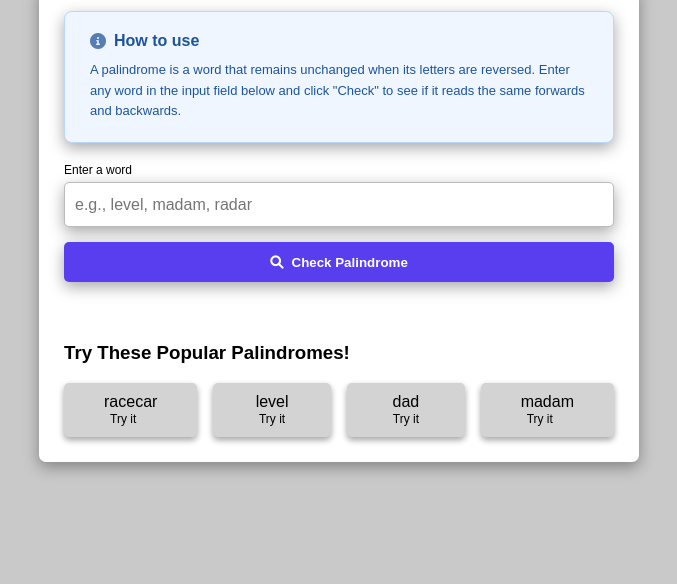
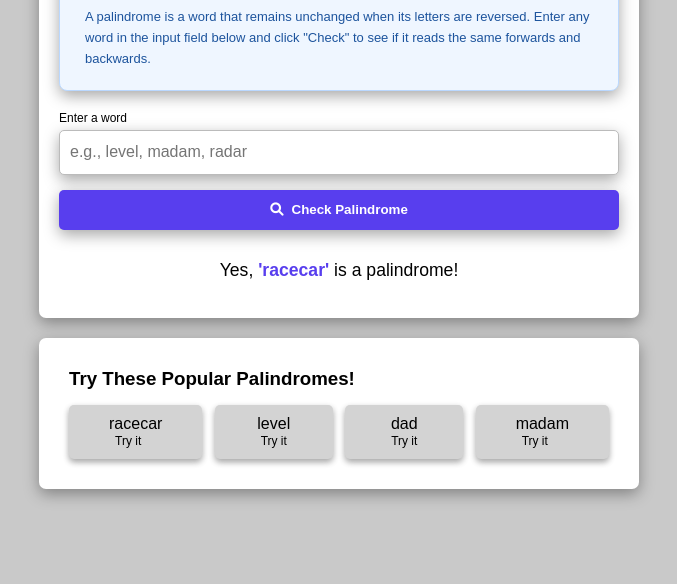
Before and after one commit to ericakcode/palindrome-word-game, a plain HTML site: page index.html in a window 1280 px wide. Shown: the part 216-800 px from the top of the page, without its empty margins (301-978 px from the left). Drawn offline with Linux system fonts and the light colour scheme; a web font is replaced by a local one.

Commit message:
Updated styling by adding separate container for popular palindromes and adding a result section under the check button

```diff
--- a/index.html
+++ b/index.html
@@ -32,6 +32,11 @@
           >Check Palindrome
         </button>
       </form>
+      <div class="result">
+        <p>Yes, <span class="word">'racecar'</span> is a palindrome!</p>
+      </div>
+    </div>
+    <div class="palindromes-section">
       <h3>Try These Popular Palindromes!</h3>
       <div class="popular-palindromes">
         <div class="example-palindromes">
--- a/script.js
+++ b/script.js
@@ -0,0 +1,3 @@
+const checkBtn = document.getElementById("checkBtn");
+const wordInput = document.getElementById("text");
+const tryBtn = document.querySelector(".tryBtn");
--- a/style.css
+++ b/style.css
@@ -22,9 +22,9 @@ body {
 
 .main-container {
   background-color: #fff;
-  padding: 25px;
+  padding: 20px;
   border-radius: 7px;
-  max-width: 600px;
+  width: 600px;
   box-shadow: rgba(0, 0, 0, 0.35) 0px 5px 15px;
 }
 
@@ -87,7 +87,7 @@ label {
   font-weight: 600;
   border-radius: 5px;
   border: none;
-  margin: 15px 0 40px 0;
+  margin: 15px 0 10px 0;
   cursor: pointer;
   box-shadow: var(--box-shadow);
 }
@@ -98,8 +98,18 @@ label {
 
 /* Popular Palindromes Section */
 
+.palindromes-section {
+  background-color: #fff;
+  padding: 30px;
+  border-radius: 7px;
+  width: 600px;
+  box-shadow: rgba(0, 0, 0, 0.35) 0px 5px 15px;
+  margin: 20px 0;
+}
+
 h3 {
   font-weight: 600;
+  margin: 0 0 15px 0;
 }
 
 .example-palindromes {
@@ -123,3 +133,15 @@ h3 {
   cursor: pointer;
   font-size: 12px;
 }
+
+/* Result section */
+
+.result {
+  text-align: center;
+  font-size: 1.1rem;
+}
+
+.result span {
+  color: rgb(88, 62, 238);
+  font-weight: 600;
+}
```
